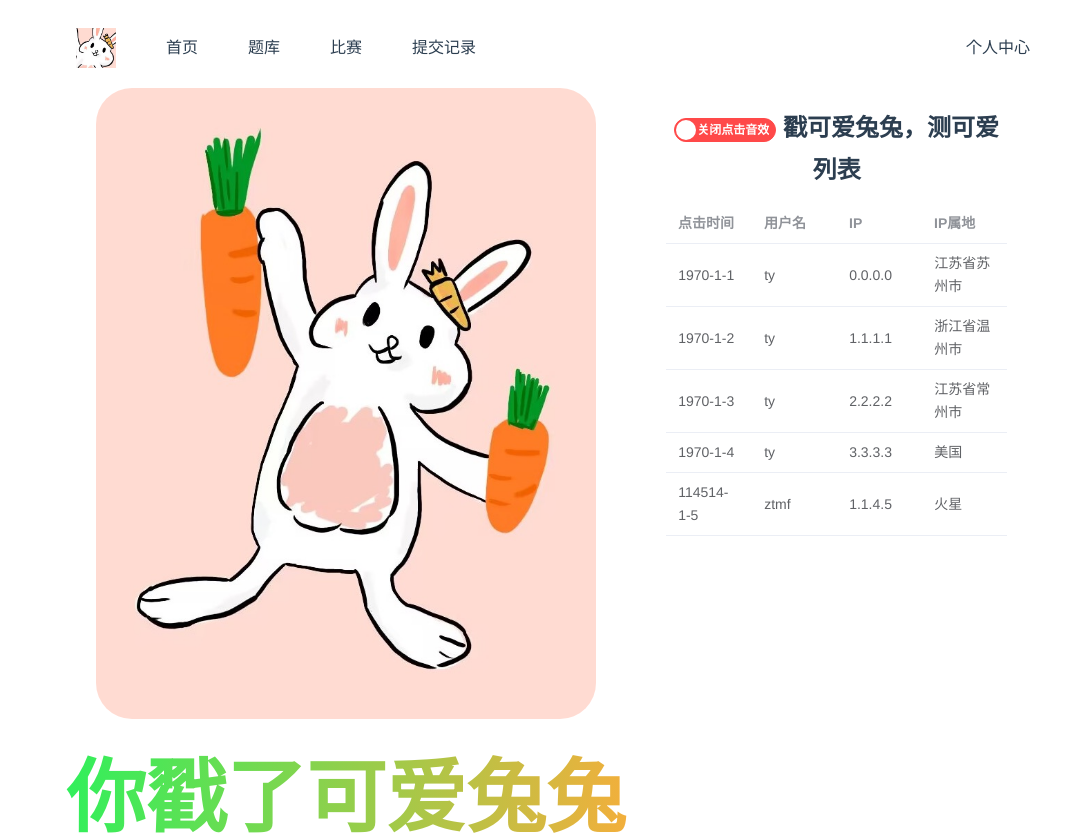
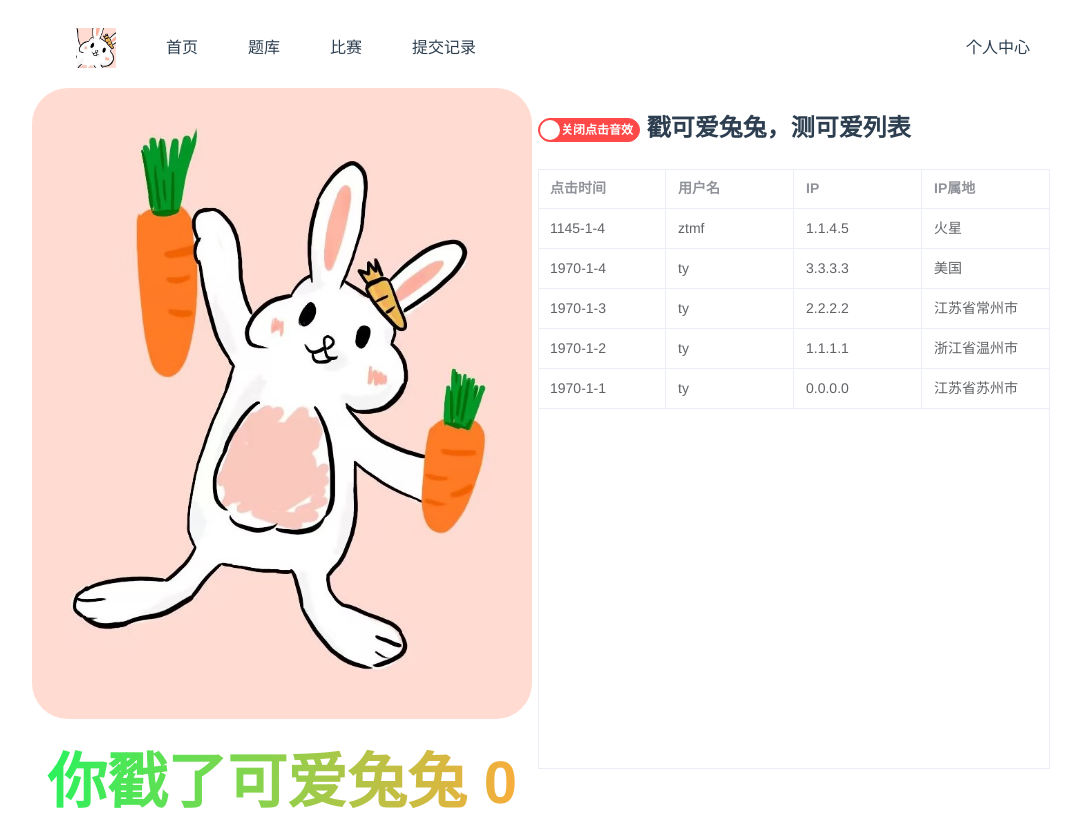
Before and after one commit to Baymin-ty/nywOJ, a Vue app in the folder web/: page / in a window 1280 px wide. Shown: the top 835 px of the page, without its empty margins (102-1183 px from the left). Built offline with nearby package versions, Linux system fonts and the light colour scheme.

Commit message:
update clickList

```diff
--- a/web/src/components/cuteRabbit.vue
+++ b/web/src/components/cuteRabbit.vue
@@ -1,6 +1,6 @@
 <template>
   <el-row>
-    <el-col :span="15">
+    <el-col :span="12">
       <div>
         <img v-show="flag" class="round" alt="Rabbit" @click="fun" src="../assets/rabbit-1.jpg">
         <img v-show="!flag" class="round" alt="Rabbit" src="../assets/rabbit-2.jpg">
@@ -10,7 +10,7 @@
         <h1 class="rainbow"> 你戳了可爱兔兔 {{ cnt }} 下</h1>
       </div>
     </el-col>
-    <el-col :span="8">
+    <el-col :span="12">
       <h2 style="float:left;">
         <el-switch
             v-model="exSound"
@@ -23,7 +23,7 @@
         />
         戳可爱兔兔，测可爱列表
       </h2>
-      <el-table :data="tableData">
+      <el-table :data="tableData" border height="600px">
         <el-table-column prop="date" label="点击时间" width="auto"/>
         <el-table-column prop="name" label="用户名" width="auto"/>
         <el-table-column prop="ip" label="IP" width="auto"/>
@@ -43,31 +43,32 @@ export default {
       flag: 1,
       exSound: 0,
       tableData: [{
-        date: '1970-1-1',
+        date: '1145-1-4',
+        name: 'ztmf',
+        ip: '1.1.4.5',
+        loc: '火星',
+      }, {
+        date: '1970-1-4',
         name: 'ty',
-        ip: '0.0.0.0',
-        loc: '江苏省苏州市',
-      }, {
-        date: '1970-1-2',
-        name: 'ty',
-        ip: '1.1.1.1',
-        loc: '浙江省温州市',
+        ip: '3.3.3.3',
+        loc: '美国',
       }, {
         date: '1970-1-3',
         name: 'ty',
         ip: '2.2.2.2',
         loc: '江苏省常州市',
       }, {
-        date: '1970-1-4',
+        date: '1970-1-2',
         name: 'ty',
-        ip: '3.3.3.3',
-        loc: '美国',
-      }, {
-        date: '114514-1-5',
-        name: 'ztmf',
-        ip: '1.1.4.5',
-        loc: '火星',
-      }],
+        ip: '1.1.1.1',
+        loc: '浙江省温州市',
+      },
+        {
+          date: '1970-1-1',
+          name: 'ty',
+          ip: '0.0.0.0',
+          loc: '江苏省苏州市',
+        },],
     }
   },
   methods: {
@@ -86,10 +87,10 @@ export default {
         this.$refs.hash.play();
       this.addClickInfo();
       document.cookie = ++this.cnt;
-      this.flag ^= 1;
-      setTimeout(() => {
-        this.flag ^= 1;
-      }, 36);
+      // this.flag ^= 1;
+      // setTimeout(() => {
+      //   this.flag ^= 1;
+      // }, 36);
     },
     addClickInfo() {
       this.axios.get('https://ip.useragentinfo.com/json').then((response) => {
@@ -103,8 +104,9 @@ export default {
         if (ipInfo.province === ipInfo.city)
           ipInfo.province = "";
         const now = new Date();
-        const curDate = now.getFullYear() + '-' + (now.getMonth() + 1) + '-' + now.getDate();
-        this.tableData.push({
+        const curDate = now.getFullYear() + '-' + (now.getMonth() + 1) + '-' + now.getDate()
+            + ' ' + now.getHours() + ':' + now.getMinutes() + ':' + now.getSeconds();
+        this.tableData.unshift({
           date: curDate, name: "guest", ip: ipInfo.ip,
           loc: ipInfo.country + ipInfo.province + ipInfo.city
         });
@@ -123,7 +125,7 @@ export default {
 
 .rainbow {
   margin: 10px;
-  font-size: 80px;
+  font-size: 60px;
   background-image: linear-gradient(92deg, rgb(38, 243, 93) 0%, rgb(254, 171, 58) 100%);
   color: rgb(38, 82, 243);
   background-clip: text;
```
